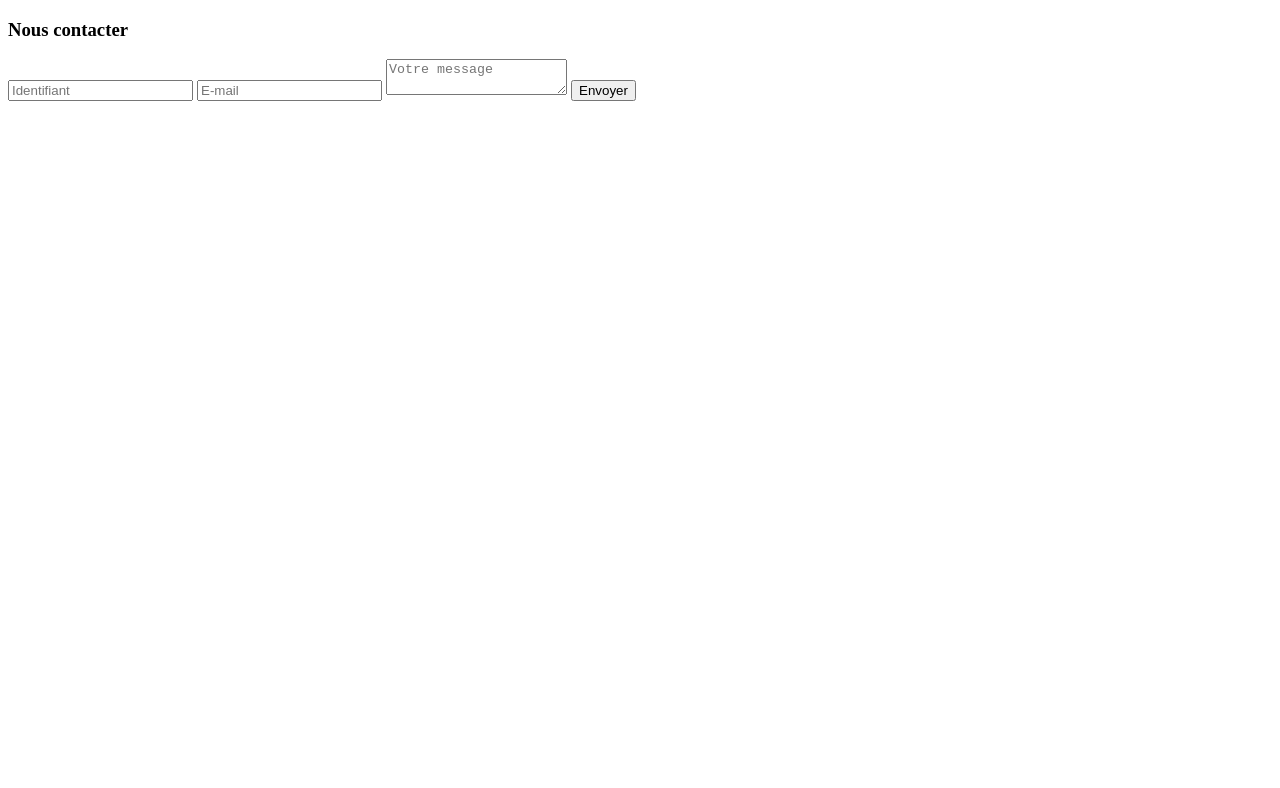
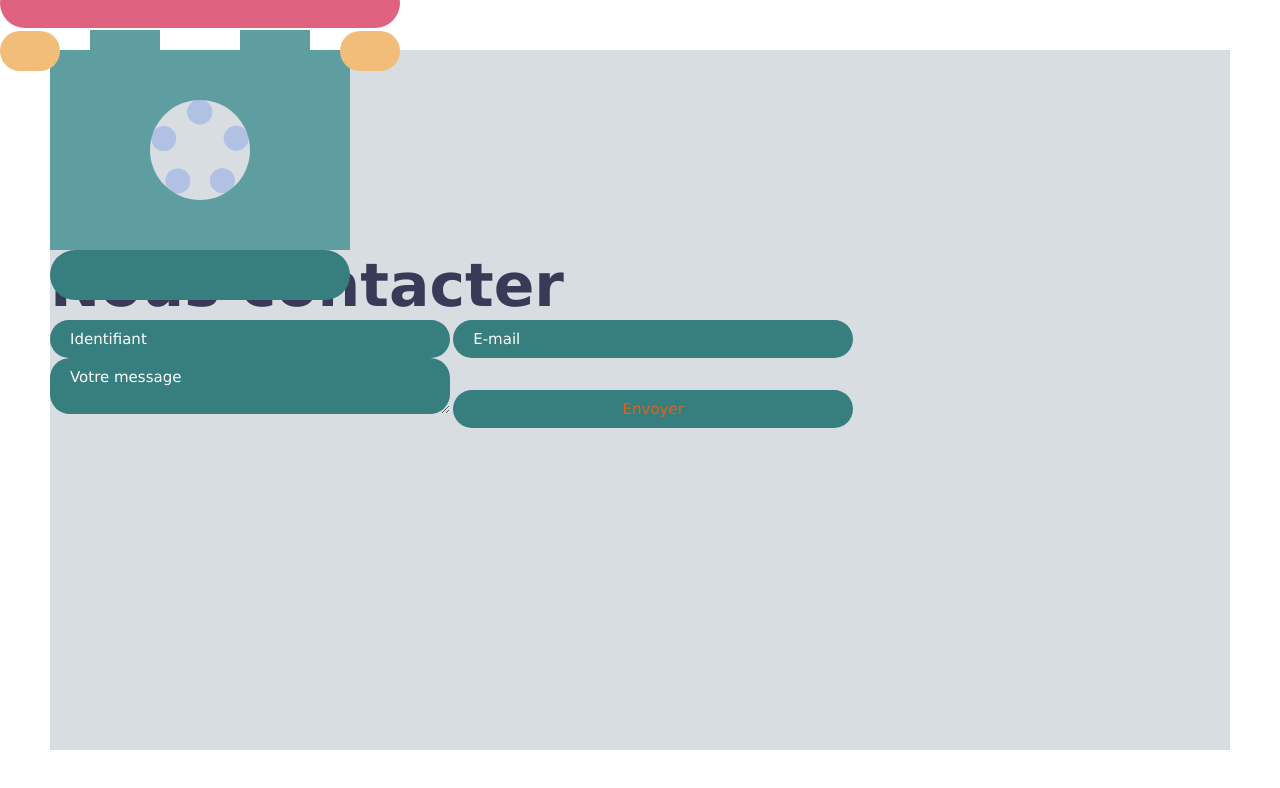
Before and after one commit to JasonHdt/Portfolio, a plain HTML site: page animated-contact-form.html in a window 1280 px wide. Drawn offline with Linux system fonts and the light colour scheme.

Commit message:
J'ai oublié de link le CSS, BRAVO

```diff
--- a/pages/animated-contact-form.html
+++ b/animated-contact-form.html
@@ -3,7 +3,8 @@
 <head>
     <meta charset="UTF-8">
     <meta name="viewport" content="width=device-width, initial-scale=1.0">
-    <title>Document</title>
+    <title>Formulaire de contact</title>
+    <link rel="stylesheet" href="style.css">
 </head>
 <body>
     <div class="container">
```
Also changed, not shown: index.html (+1 -1 lines).
